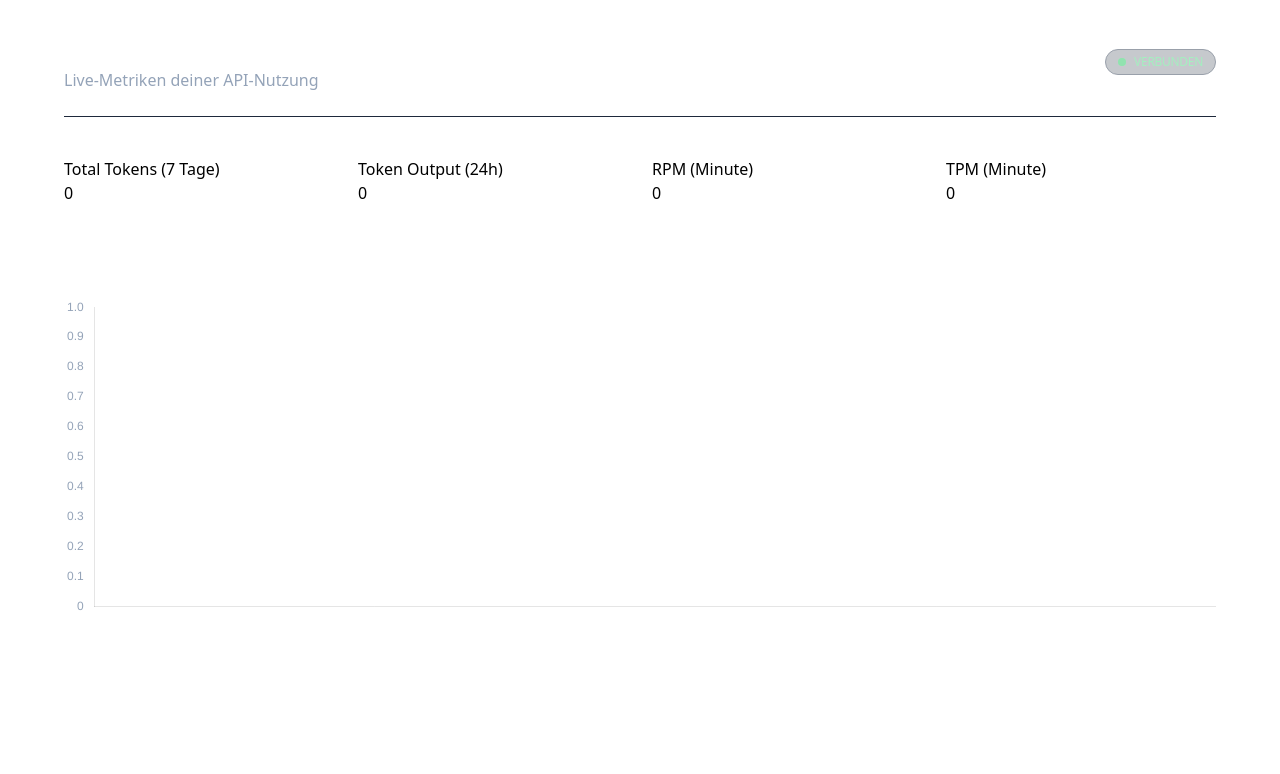
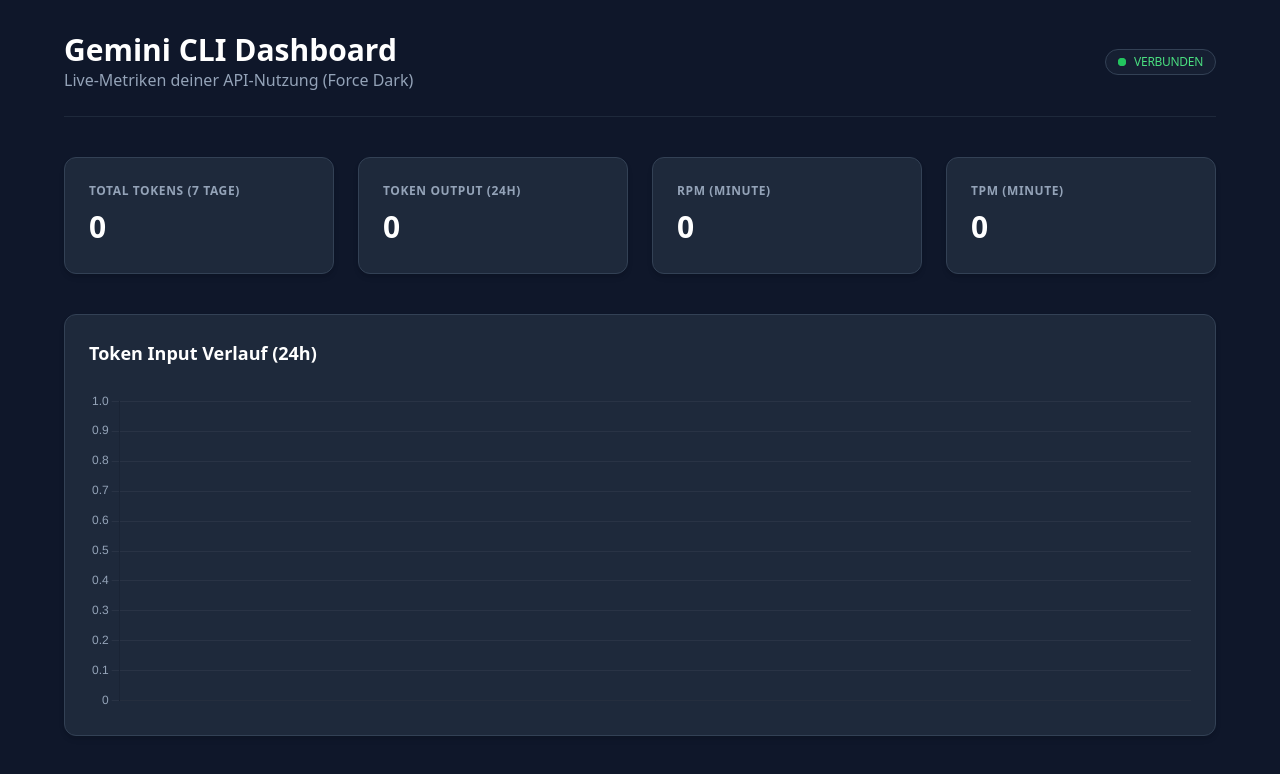
Before and after one commit to florianbatch/status-website, a website: page public/index.html in a window 1280 px wide. Drawn offline with nearby package versions, Linux system fonts and the light colour scheme; no server answers.

Commit message:
fix: force dark mode with inline css

```diff
--- a/public/index.html
+++ b/public/index.html
@@ -3,22 +3,46 @@
 <head>
     <meta charset="UTF-8">
     <meta name="viewport" content="width=device-width, initial-scale=1.0">
-    <title>Gemini CLI Status (Dark)</title>
+    <title>Gemini CLI Status - DARK</title>
     <script src="https://cdn.tailwindcss.com"></script>
     <script src="https://cdn.jsdelivr.net/npm/chart.js"></script>
     <style>
-        body { @apply bg-[#0f172a] text-slate-200; }
-        .card { @apply bg-[#1e293b] p-6 rounded-xl shadow-lg border border-slate-700/50; }
-        .label { @apply text-xs font-semibold text-slate-400 uppercase tracking-wider; }
-        .value { @apply text-3xl font-bold text-white mt-1; }
+        /* Erzwungene Dark-Mode Styles via CSS (höhere Priorität als Tailwind Klassen) */
+        html, body {
+            background-color: #0f172a !important;
+            color: #e2e8f0 !important;
+        }
+        .card {
+            background-color: #1e293b !important;
+            border-color: #334155 !important;
+            padding: 1.5rem;
+            border-radius: 0.75rem;
+            box-shadow: 0 4px 6px -1px rgba(0, 0, 0, 0.1), 0 2px 4px -1px rgba(0, 0, 0, 0.06);
+            border-width: 1px;
+        }
+        .label {
+            color: #94a3b8 !important;
+            font-size: 0.75rem;
+            font-weight: 600;
+            text-transform: uppercase;
+            letter-spacing: 0.05em;
+        }
+        .value {
+            color: #ffffff !important;
+            font-size: 1.875rem;
+            font-weight: 700;
+            margin-top: 0.25rem;
+        }
+        h1 { color: #ffffff !important; }
+        p { color: #94a3b8 !important; }
     </style>
 </head>
 <body class="min-h-screen p-8">
     <div class="max-w-6xl mx-auto">
         <header class="mb-10 flex justify-between items-center border-b border-slate-800 pb-6">
             <div>
-                <h1 class="text-3xl font-bold text-white">Gemini CLI Dashboard</h1>
-                <p class="text-slate-400">Live-Metriken deiner API-Nutzung</p>
+                <h1 class="text-3xl font-bold">Gemini CLI Dashboard</h1>
+                <p>Live-Metriken deiner API-Nutzung (Force Dark)</p>
             </div>
             <div id="status-indicator" class="flex items-center space-x-2 bg-slate-800/50 px-3 py-1 rounded-full border border-slate-700">
                 <span class="relative flex h-2 w-2">
@@ -68,7 +92,7 @@
                     datasets: [{
                         label: 'Input Tokens',
                         data: [],
-                        borderColor: 'rgb(96, 165, 250)', // Blue 400
+                        borderColor: 'rgb(96, 165, 250)',
                         backgroundColor: 'rgba(96, 165, 250, 0.1)',
                         fill: true,
                         tension: 0.4,
@@ -100,7 +124,7 @@
 
         async function updateMetrics() {
             try {
-                const response = await fetch('/api/metrics');
+                const response = await fetch('/api/metrics?t=' + Date.now());
                 const data = await response.json();
 
                 document.getElementById('total-tokens-7d').textContent = data.totalTokens7d.toLocaleString();
@@ -111,11 +135,8 @@
                 chart.data.labels = data.labels;
                 chart.data.datasets[0].data = data.chartData;
                 chart.update('none');
-
-                document.getElementById('status-indicator').classList.remove('opacity-50');
             } catch (error) {
                 console.error('Update failed:', error);
-                document.getElementById('status-indicator').classList.add('opacity-50');
             }
         }
 
```
